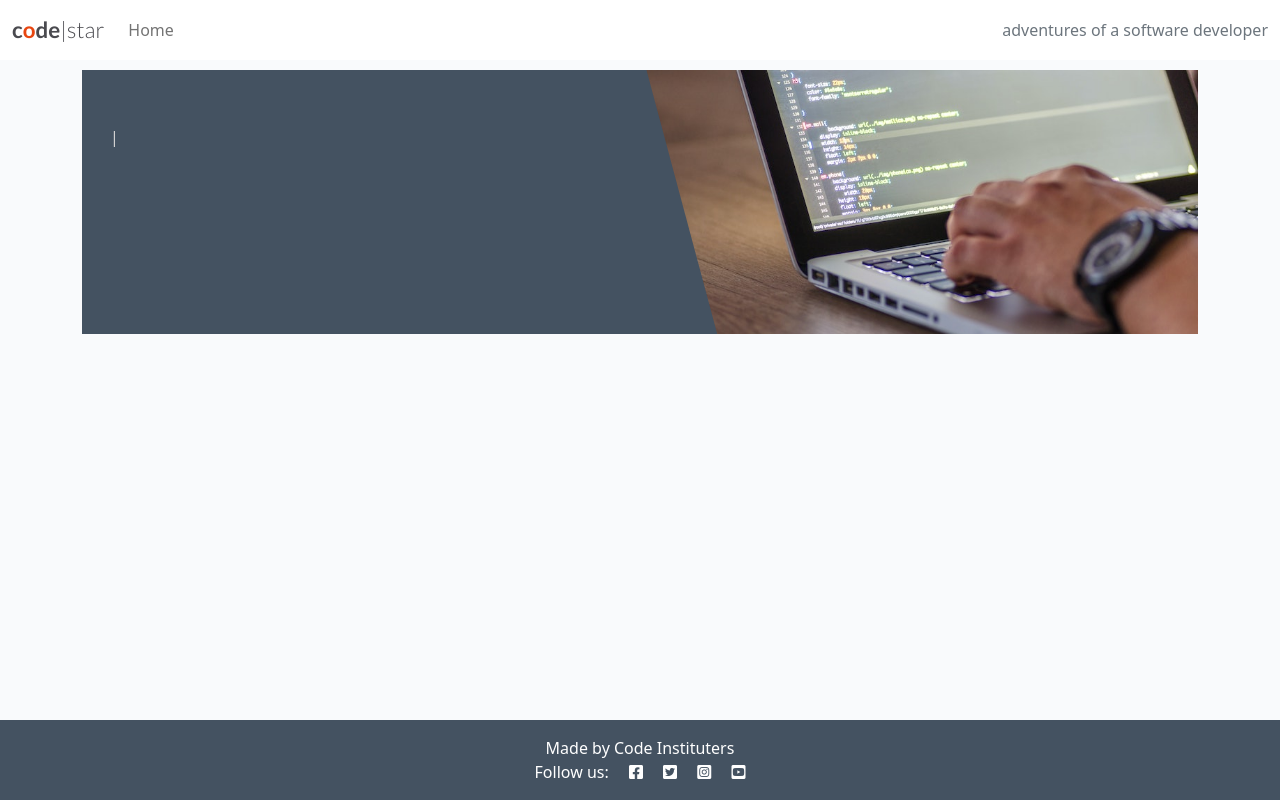
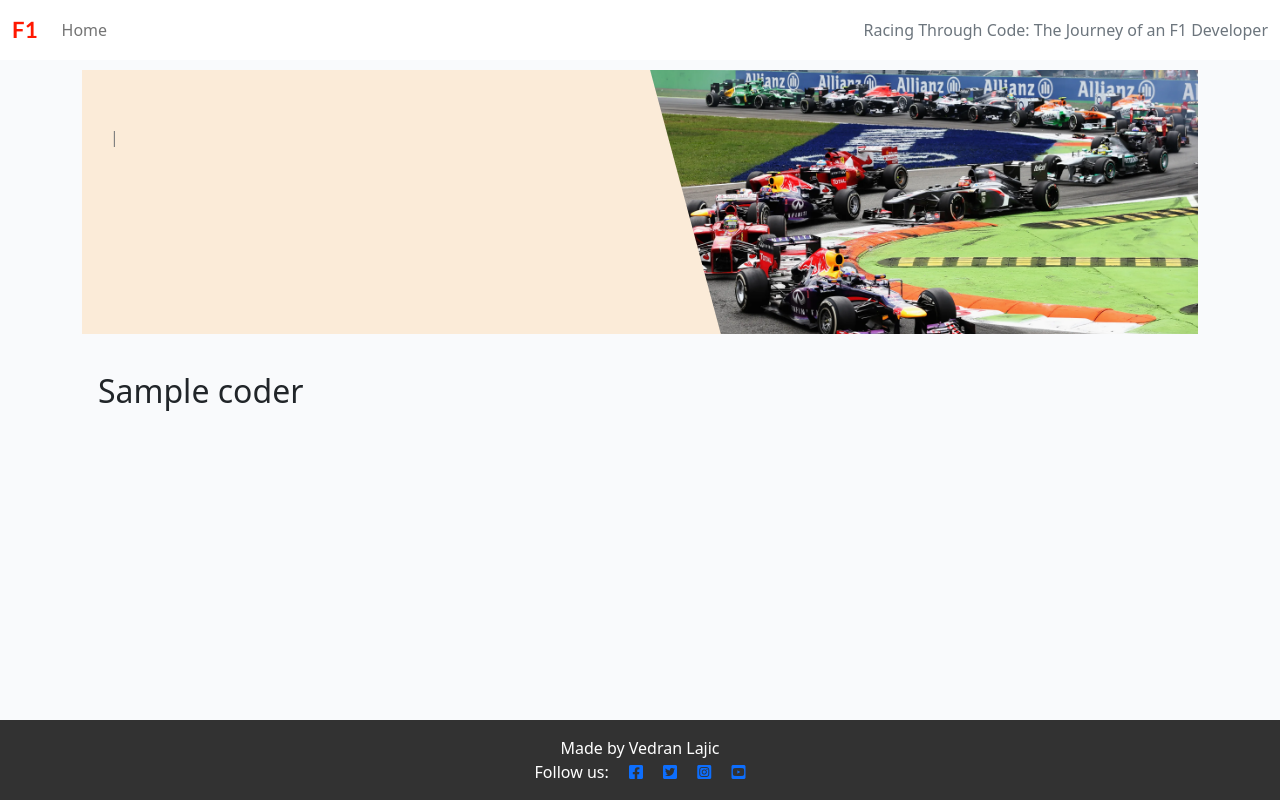
Before and after one commit to Veki28/f1, a Django app: template blog/templates/blog/post_detail.html in a window 1280 px wide. Run offline with Django 4.2, Linux system fonts and the light colour scheme; tables that the repository leaves empty hold one stand-in row (values such as "Sample post"); the template is opened without the code that fills it: values that come from a table or form of the project are taken from there, most other values are stand-ins (such as "Sample title", 1, 10 or a date in 2020).

Commit message:
almost finished i guess

```diff
--- a/blog/templates/blog/post_detail.html
+++ b/blog/templates/blog/post_detail.html
@@ -10,7 +10,7 @@
                 <p class="post-subtitle">{{ post.author }} | {{ post.created_on }}</p>
             </div>
             <div class="d-none d-md-block col-md-6 masthead-image">
-                <img src="{% static 'images/default.jpg' %}" class="scale" alt="placeholder">
+                <img src="{% static 'images/166987878GI00099_F1_Grand_P.webp' %}" class="scale" alt="placeholder">
             </div>
         </div>
     </div>
@@ -22,6 +22,7 @@
             <div class="card-body">
                 <!-- The post content goes inside the card-text. -->
                 <!-- Use the | safe filter inside the template tags -->
+                <h2>{{ coder }}</h2>
                 <p class="card-text">
                     {{ post.content | safe }}
                 </p>
--- a/static/css/style.css
+++ b/static/css/style.css
@@ -1,16 +1,16 @@
 body {
-    background-color: #F9FAFC;
+    background-color: #efefef;
 }
 
 .brand {
     font-family: Lato, sans-serif;
     font-size: 1.4rem;
     font-weight: 700;
-    color: #4A4A4F;
+    color: #535353;
 }
 
 .red-o {
-    color: #E84610;
+    color: #ff1801;
 }
 
 .thin {
@@ -22,7 +22,7 @@
 }
 
 .dark-bg {
-    background-color: #445261;
+    background-color: #323232;
 }
 
 .main-bg {
@@ -43,7 +43,7 @@
     bottom: 5%;
     min-width: 30%;
     left: -2px;
-    background-color: #188181;
+    background-color: #ff1801;
 }
 
 .scale {
@@ -67,8 +67,8 @@
 }
 
 .masthead-text {
-    background-color: #445261;
-    color: white;
+    background-color: #fbebd8;
+    color: #445261;
     position: relative;
 }
 
@@ -84,7 +84,7 @@
     right: 90%;
     height: 100%;
     width: 150%;
-    background: #445261;
+    background: #fbebd8;
     -webkit-transform: skew(15deg);
     -moz-transform: skew(15deg);
     transform: skew(15deg);
@@ -98,7 +98,7 @@
 
 .post-link:hover,
 .page-link {
-    color: #E84610;
+    color: #ff1801;
 }
 
 .post-title {
@@ -108,7 +108,7 @@
 
 .post-subtitle {
     margin-left: 5%;
-    color: lightgray;
+    color: gray;
 }
 
 .btn-signup,
--- a/templates/base.html
+++ b/templates/base.html
@@ -28,8 +28,7 @@
     <!-- Navigation -->
     <nav class="navbar navbar-expand-lg navbar-light bg-white">
         <div class="container-fluid">
-            <a class="navbar-brand" href="{% url 'home' %}"><span class="brand">c<span class="red-o">o</span>de<span
-                        class="thin">|star</span></span></a>
+            <a class="navbar-brand" href="{% url 'home' %}"><span class="brand"><span class="red-o">F1</span></span></a>
             <button class="navbar-toggler" type="button" data-bs-toggle="collapse" data-bs-target="#navbarText" aria-controls="navbarText" aria-expanded="false" aria-label="Toggle navigation">
                 <span class="navbar-toggler-icon"></span>
             </button>
@@ -41,7 +40,7 @@
 
                 </ul>
                 <span class="navbar-text text-muted">
-                    adventures of a software developer
+                    Racing Through Code: The Journey of an F1 Developer
                 </span>
             </div>
         </div>
@@ -58,12 +57,17 @@
     <!-- Footer -->
     <footer class="footer mt-auto py-3 dark-bg">
         <p class="m-0 text-center text-white">
-            {% block copyright %} Made by Code Instituters {% endblock copyright %}
+            {% block copyright %} Made by Vedran Lajic {% endblock copyright %}
         </p>
-        <p class="m-0 text-center text-white">Follow us: <i class="fab fa-facebook-square ms-3"></i>
-            <i class="fab fa-twitter-square ms-3"></i>
-            <i class="fab fa-instagram-square ms-3"></i>
-            <i class="fab fa-youtube-square ms-3"></i>
+        <p class="m-0 text-center text-white">Follow us:
+            <a href="https://facebook.com/formula1/" target="_blank">
+                <i class="fab fa-facebook-square ms-3"></i></a>
+            <a href="https://x.com/f1" target="_blank">
+                <i class="fab fa-twitter-square ms-3"></i></a>
+            <a href="https://instagram.com/f1/" target="_blank">
+                <i class="fab fa-instagram-square ms-3"></i></a>
+            <a href="https://youtobe.com/channel/UCB_qr75-ydFVKSF9Dmo6izg" target="_blank">
+                <i class="fab fa-youtube-square ms-3"></i></a>
         </p>
     </footer>
 
```
Also changed, not shown: static/images/166987878GI00099_F1_Grand_P.webp (added), static/images/default.jpg (deleted), 3 other files.
